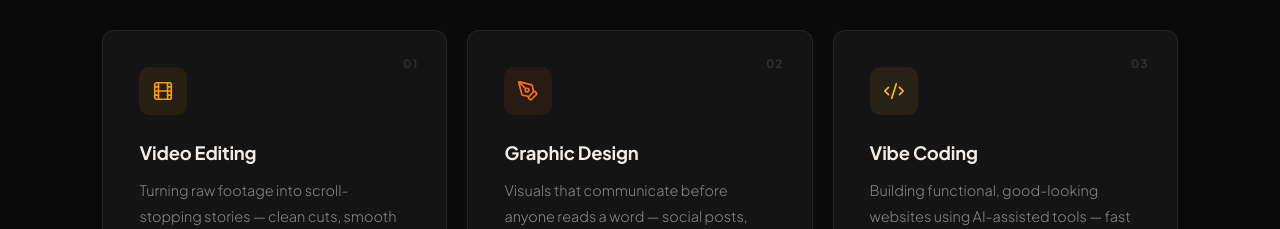
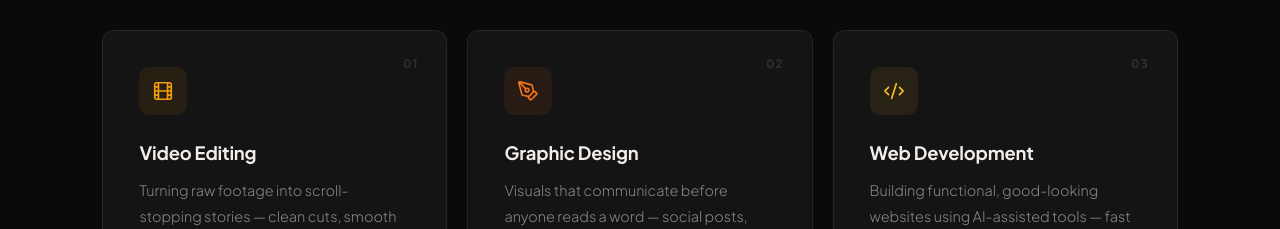
Before and after one commit to iqrapay2025-dot/myportfolio, a React (Vite) app: page / in a window 1280 px wide. Shown: the part 1620-1849 px from the top of the page. Built offline with nearby package versions, Linux system fonts and the light colour scheme.

Commit message:
fix: update role titles in Hero and Services components for consistency

```diff
--- a/src/app/components/Hero.tsx
+++ b/src/app/components/Hero.tsx
@@ -5,7 +5,7 @@ interface HeroProps {
   isDark: boolean;
 }
 
-const roles = ['Video Editor', 'Graphic Designer', 'Vibe Coder', 'Reciter'];
+const roles = ['Video Editor', 'Graphic Designer', 'Web Development', 'Reciter'];
 
 export function Hero({ isDark }: HeroProps) {
   const [displayText, setDisplayText] = useState('');
--- a/src/app/components/Services.tsx
+++ b/src/app/components/Services.tsx
@@ -26,7 +26,7 @@ const services = [
   },
   {
     icon: Code2,
-    title: 'Vibe Coding',
+    title: 'Web Development',
     description:
       'Building functional, good-looking websites using AI-assisted tools — fast iteration, real results, no long dev cycles.',
     accent: '#FBBF24',
```
